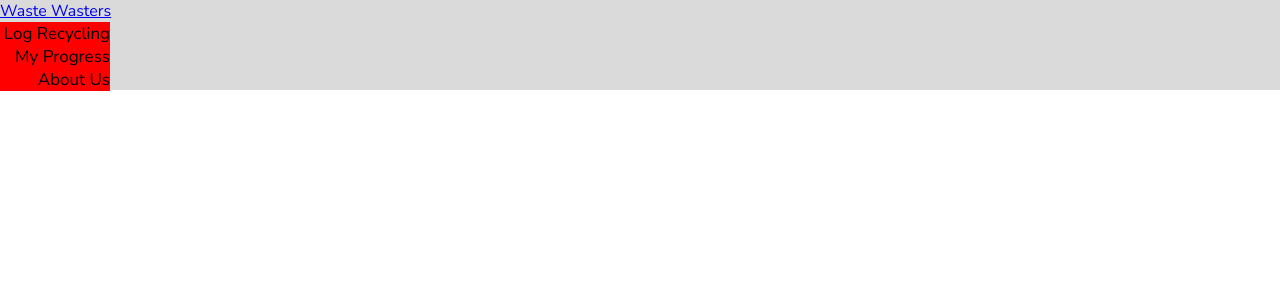
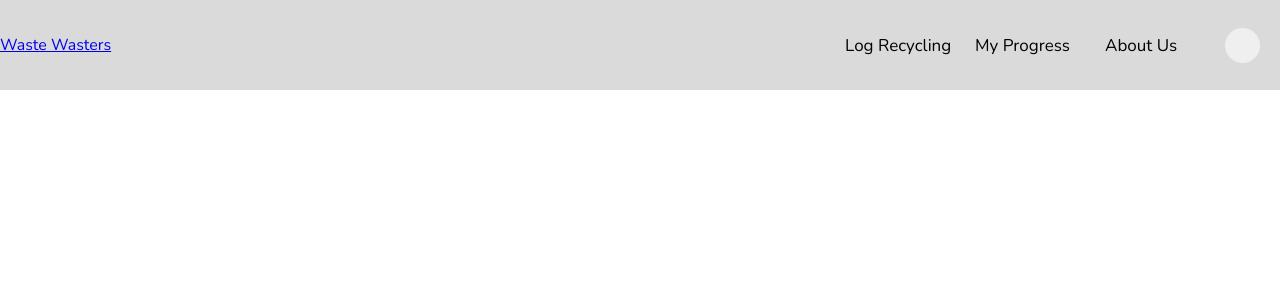
Before and after one commit to indianakuffer/waste-watchers, a React (Create React App) app in the folder client/: page / in a window 1280 px wide. Shown: the top 300 px of the page. Built offline with nearby package versions, Linux system fonts and the light colour scheme.

Commit message:
more styled components

```diff
--- a/client/src/components/shared/Nav/Nav.jsx
+++ b/client/src/components/shared/Nav/Nav.jsx
@@ -9,39 +9,49 @@ const NavBar = styled.nav`
   height: 90px;
   text-decoration: none;
   font-family: Nunito;
-`;
-
-const LogRecycling = styled(NavLink)`
-  width: 110px;
-  height: 23px;
-  font-size: 17px;
-  color: #000000;
-  text-decoration: none;
+  display: flex;
+  justify-content: space-between;
+  align-items: center;
+  padding: ;
 `;
 
 const Links = styled(NavLink)`
-display: flex;
-flex-direction: row;
-justify-content: flex-end;
   align-items: center;
   text-decoration: none;
   font-family: Nunito;
   color: #000000;
-background-color: red;
+  // background-color: red;
   font-size: 17px;
   height: 23px;
   width: 110px;
-`
+  margin: 10px;
+`;
+
+const LinksContainer = styled.div`
+  display: flex;
+  align-items: center;
+  justify-content: space-evenly;
+  margin: 20px;
+`;
+
+const LogoContainer = styled.div``;
+
+const AccountButton = styled.button`
+  border-radius: 50%;
+  height: 35px;
+  width: 35px;
+  border-style: none;
+`;
 
 export default function Nav() {
   return (
     <NavBar>
-      <nav>
-        <div className="nav">
+      <LogoContainer>
         <NavLink classname="logo" to="/">
           Waste Wasters
         </NavLink>
-          <div className="links">
+      </LogoContainer>
+      <LinksContainer>
         <Links className="log-recycling" to="/log">
           Log Recycling
         </Links>
@@ -51,9 +61,8 @@ export default function Nav() {
         <Links className="link" to="/about">
           About Us
         </Links>
-          </div>
-        </div>
-      </nav>
+        <AccountButton></AccountButton>
+      </LinksContainer>
     </NavBar>
   );
 }
```
Lines whose indentation alone changed are shown as unchanged.
